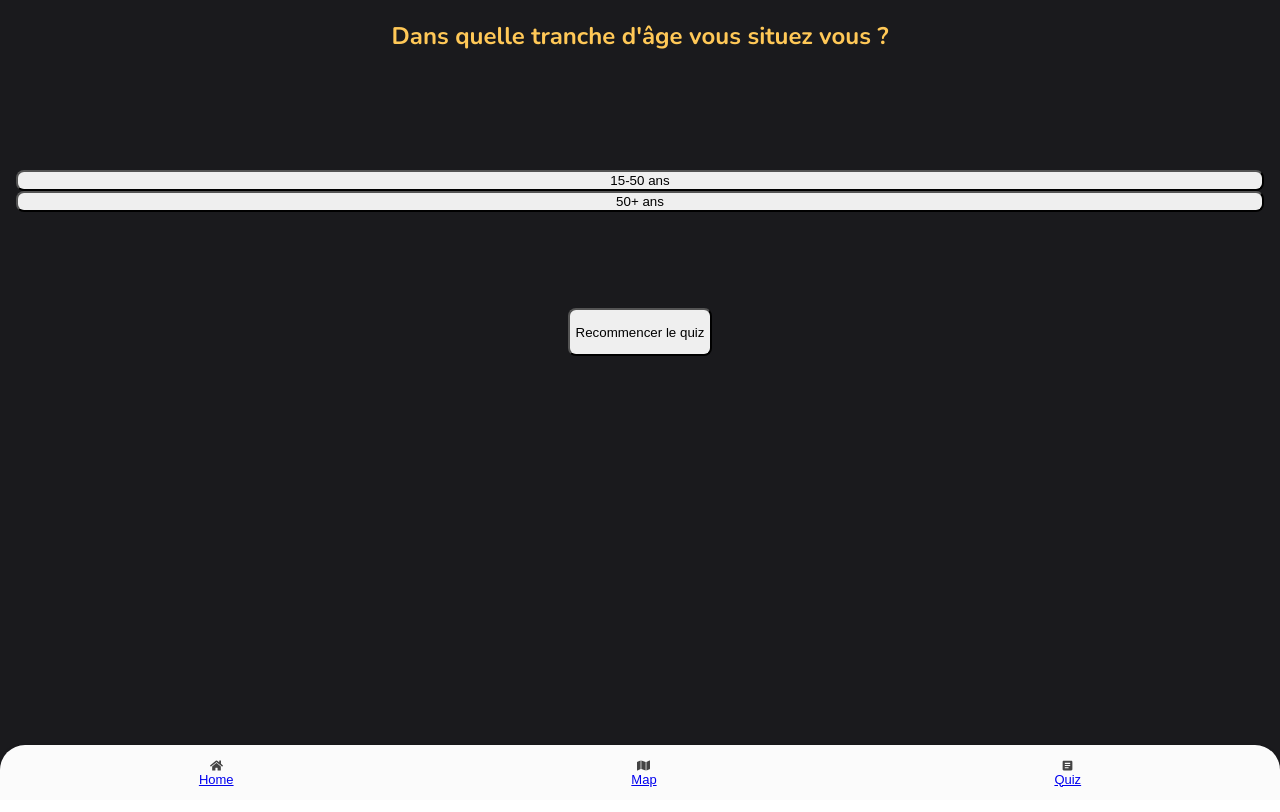
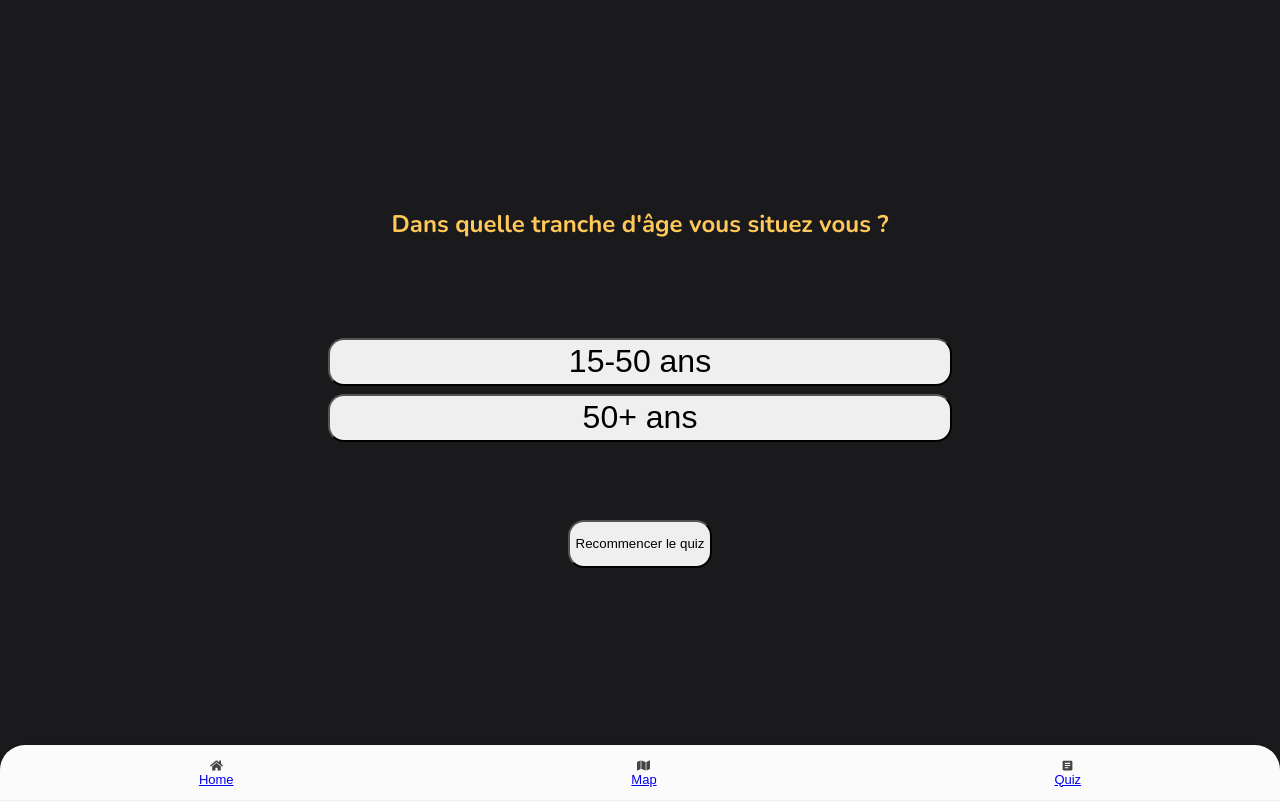
Before and after one commit to WildCodeSchool/2022-03-JS-Toulouse-project-2-actio, a React (Vite) app in the folder frontend/: page /Quiz in a window 1280 px wide. Built offline with nearby package versions, Linux system fonts and the light colour scheme.

Commit message:
modification du style du quiz

```diff
--- a/frontend/src/pages/Quiz.css
+++ b/frontend/src/pages/Quiz.css
@@ -12,6 +12,14 @@
   padding: 1rem;
   flex-wrap: wrap;
   flex-direction: column;
+  font-size: 0px;
+  gap: 0.5rem;
+}
+.answer-section > button {
+  border-radius: 1rem;
+  size: 5rem;
+  height: 3rem;
+  font-size: 2rem;
 }
 
 .table-result {
@@ -23,6 +31,11 @@
   display: flex;
   justify-content: center;
   height: 3rem;
+  border-radius: 1rem;
+}
+
+.quiz-return > button {
+  border-radius: 1rem;
 }
 
 .show-result {
@@ -30,12 +43,9 @@
   justify-content: center;
 }
 
-button {
-  border-radius: 0.5rem;
-}
-
 .quiz-container > h2 {
   color: #ffc857;
+  padding-top: 5rem;
 }
 
 .score {
@@ -59,6 +69,12 @@ button:hover {
   justify-content: center;
   padding: 1rem;
   max-width: 320px;
+  border-radius: 1rem;
+}
+
+.quiz-result-link {
+  text-decoration: none;
+  color: #1a1a1d;
 }
 
 .question-id {
@@ -72,3 +88,18 @@ button:hover {
 .tableResult {
   color: #ffc857;
 }
+
+@media screen and (min-width: 768px) {
+  .answer-section > button {
+    width: 50%;
+  }
+  .answer-section {
+    align-content: center;
+  }
+  .quiz-container > h2 {
+    margin-top: 8rem;
+  }
+  .quiz-container {
+    gap: 0;
+  }
+}
--- a/frontend/src/pages/Quiz.jsx
+++ b/frontend/src/pages/Quiz.jsx
@@ -48,9 +48,6 @@ function Quiz() {
             {answerOption.answerText}
           </button>
         ))}
-        <div className="table-result">
-          <p className="tableResult">{tableOfResult}</p>
-        </div>
       </div>
       <div className="quiz-return">
         <button type="button" onClick={() => handleReturnButtonCLick()}>
```
